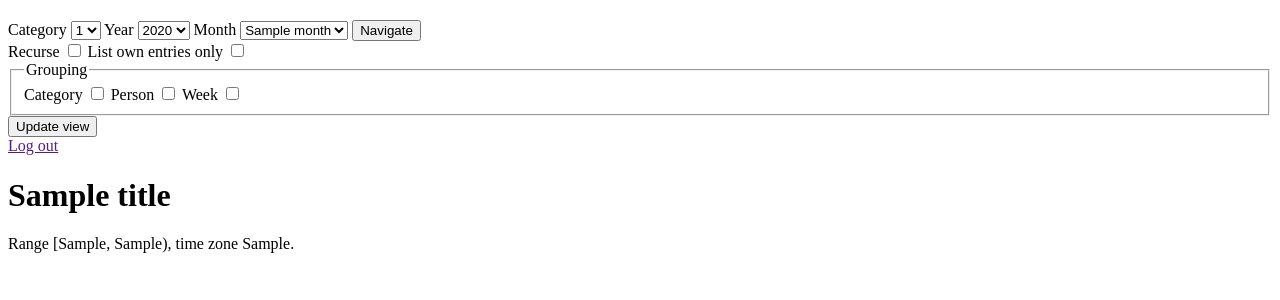
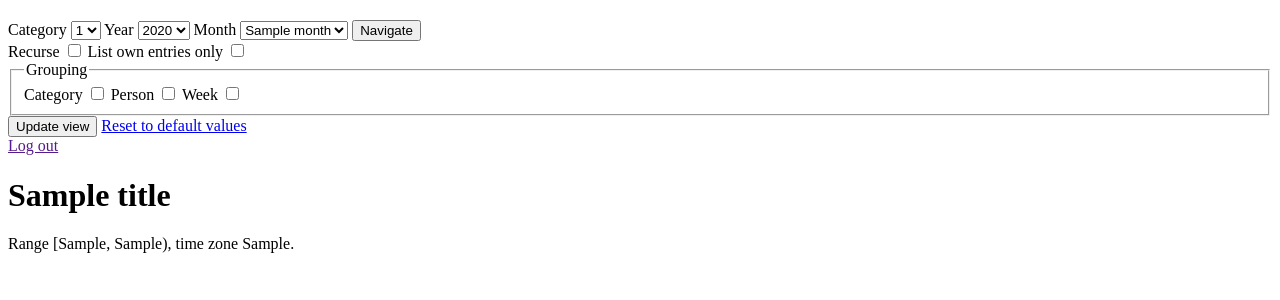
Before and after one commit to ICT-Infer/timelog, a Python web app: template templates/sheets/tl-cat_id-year-month.htm in a window 1280 px wide. Shown: the part 107-407 px from the top of the page. Run offline with Jinja, Linux system fonts and the light colour scheme; the template is opened without the code that fills it: most values are stand-ins (such as "Sample title", 1, 10 or a date in 2020).

Commit message:
Link for resetting option values to their defaults.

```diff
--- a/templates/sheets/tl-cat_id-year-month.htm
+++ b/templates/sheets/tl-cat_id-year-month.htm
@@ -46,6 +46,7 @@
   value="1" {% if opt.grp_week %}checked{% endif %} />
 </fieldset>
 <button type="submit">Update view</button>
+<a title="Reset option values to their defaults." href="{{ req.path }}">Reset to default values</a>
 </form>
 <!-- TODO: Log in/log out -->
 <a href="">Log out</a>
--- a/views.py
+++ b/views.py
@@ -46,6 +46,7 @@ def sheets(req, arg_cat_id, arg_year, arg_month):
 
   ctx = {
     # TODO: Actual category name instead of "Category <ID>" in title.
+    'req': req,
     'opt': opt,
     'title': "Category %s, %s %s" \
       % (str(cat_id), begin.strftime("%B"), str(begin.year)),
```
